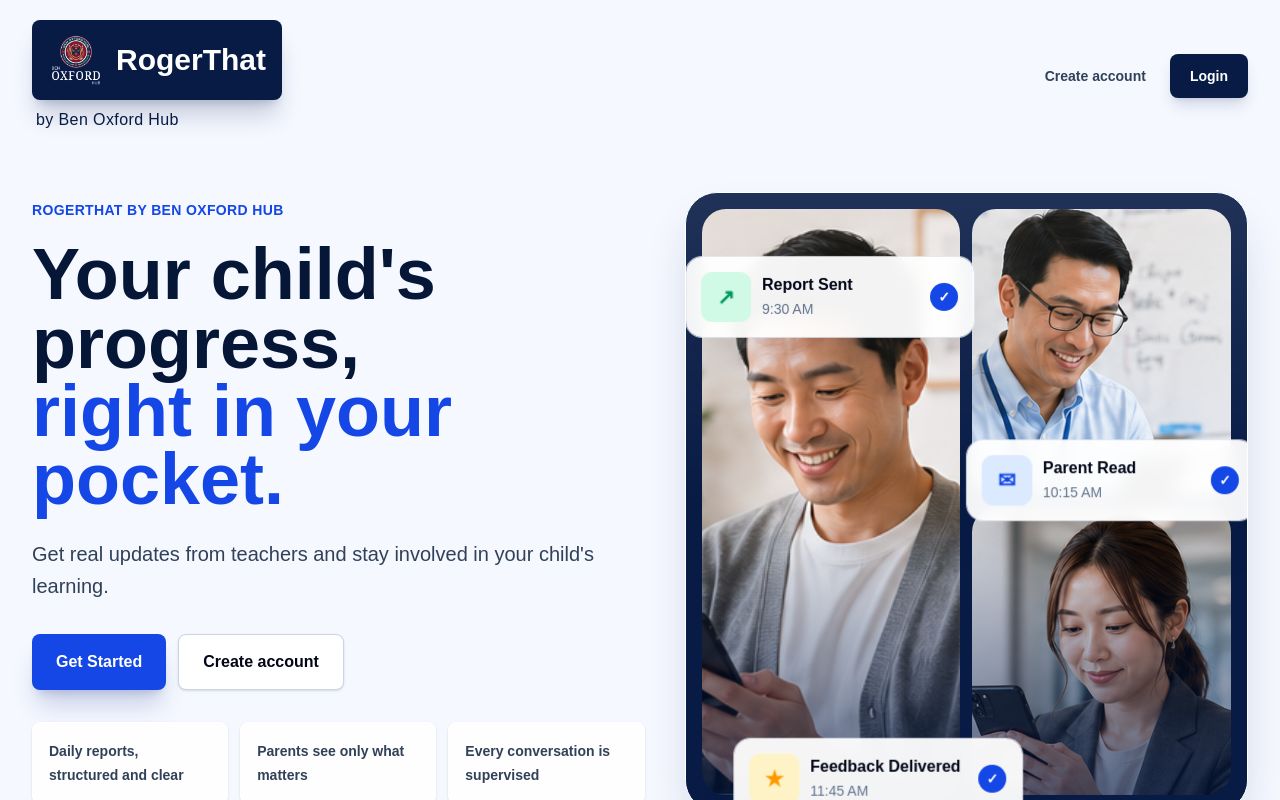
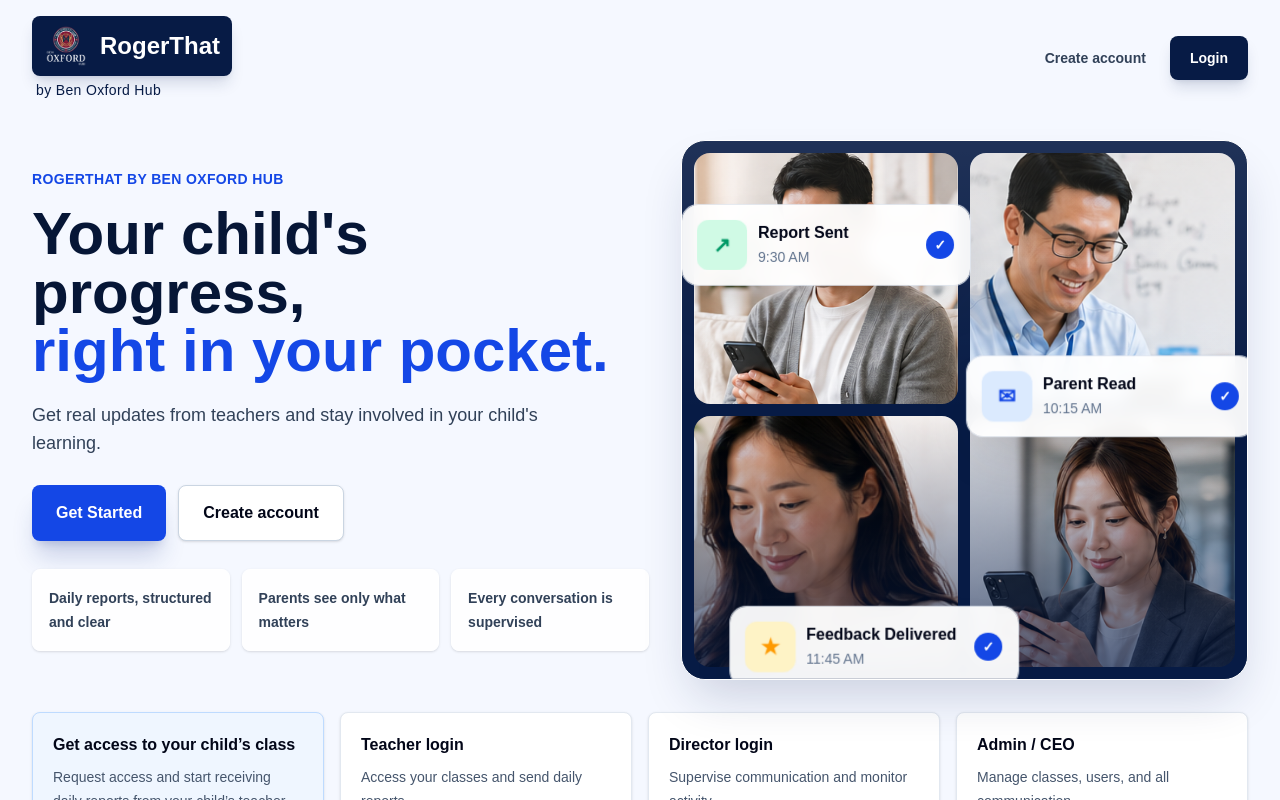
Before and after one commit to M3-AI-alt/rogerthat-app, a Next.js app: page / in a window 1280 px wide. Shown: the top 800 px of the page. Built offline with nearby package versions, Linux system fonts and the light colour scheme.

Commit message:
Polish homepage hero layout

```diff
--- a/src/app/login/page.tsx
+++ b/src/app/login/page.tsx
@@ -126,11 +126,11 @@
           <div className="inline-flex min-h-14 items-center gap-3 rounded-lg bg-[#071b45] px-4 py-3 text-white shadow-xl shadow-blue-950/20">
             <Image
               alt="Ben Oxford Hub logo"
-              className="h-14 w-14 object-contain"
-              height={56}
+              className="h-12 w-12 object-contain"
+              height={48}
               priority
               src="/ben-oxford-logo.png"
-              width={56}
+              width={48}
             />
             <span className="text-2xl font-semibold leading-none tracking-normal">
               RogerThat
--- a/src/app/page.tsx
+++ b/src/app/page.tsx
@@ -70,26 +70,49 @@
   "Every conversation is supervised",
 ] as const;
 
+const heroImages = [
+  {
+    alt: "Parent using RogerThat",
+    className: "object-[center_35%]",
+    src: "/person-parent.png",
+  },
+  {
+    alt: "Teacher using RogerThat",
+    className: "object-center",
+    src: "/person-teacher.png",
+  },
+  {
+    alt: "Mother using RogerThat",
+    className: "object-[center_30%]",
+    src: "/person-asian-mother.png",
+  },
+  {
+    alt: "Director using RogerThat",
+    className: "object-[center_30%]",
+    src: "/person-professional-woman.png",
+  },
+] as const;
+
 function BrandLockup(): ReactElement {
   return (
     <Link
-      className="group inline-flex flex-col items-start gap-2 rounded-lg focus:outline-none focus:ring-4 focus:ring-blue-500/30"
+      className="group inline-flex flex-col items-start gap-1 rounded-lg focus:outline-none focus:ring-4 focus:ring-blue-500/30"
       href="/"
     >
-      <span className="inline-flex min-h-14 items-center gap-3 rounded-lg bg-[#071b45] px-4 py-3 text-white shadow-xl shadow-blue-950/20 transition duration-200 group-hover:-translate-y-0.5 group-hover:scale-[1.01]">
+      <span className="inline-flex min-h-12 items-center gap-3 rounded-lg bg-[#071b45] px-3 py-2 text-white shadow-lg shadow-blue-950/15 transition duration-200 group-hover:-translate-y-0.5 group-hover:scale-[1.01]">
         <Image
           alt="Ben Oxford Hub logo"
-          className="h-14 w-14 object-contain"
-          height={56}
+          className="h-11 w-11 object-contain"
+          height={44}
           priority
           src="/ben-oxford-logo.png"
-          width={56}
+          width={44}
         />
-        <span className="block text-2xl font-semibold leading-none tracking-normal md:text-3xl">
+        <span className="block text-2xl font-semibold leading-none tracking-normal">
           RogerThat
         </span>
       </span>
-      <span className="pl-1 text-sm font-normal tracking-wide text-[#071b45] md:text-base">
+      <span className="pl-1 text-xs font-normal tracking-wide text-[#071b45] md:text-sm">
         by Ben Oxford Hub
       </span>
     </Link>
@@ -134,7 +157,7 @@
 export default function Home(): ReactElement {
   return (
     <main className="min-h-screen bg-[#f5f8ff] text-[#071126]">
-      <header className="mx-auto flex w-full max-w-7xl items-center justify-between px-5 py-5 md:px-8">
+      <header className="mx-auto flex w-full max-w-7xl items-center justify-between px-5 py-4 md:px-8">
         <BrandLockup />
         <nav className="flex items-center gap-2">
           <Link
@@ -152,21 +175,21 @@
         </nav>
       </header>
 
-      <section className="mx-auto grid w-full max-w-7xl gap-10 px-5 pb-12 pt-6 md:grid-cols-[1fr_0.92fr] md:px-8 md:pb-20 md:pt-10">
+      <section className="mx-auto grid w-full max-w-7xl items-center gap-8 px-5 pb-8 pt-4 md:grid-cols-[1fr_0.92fr] md:px-8 md:pt-6">
         <div className="flex flex-col justify-center">
           <p className="text-sm font-bold uppercase tracking-wide text-blue-700">
             RogerThat by Ben Oxford Hub
           </p>
-          <h1 className="mt-5 max-w-3xl text-5xl font-black leading-[0.95] tracking-normal text-[#061636] md:text-7xl">
+          <h1 className="mt-4 max-w-3xl text-4xl font-black leading-[0.98] tracking-normal text-[#061636] sm:text-5xl lg:text-6xl">
             Your child&apos;s progress,
             <span className="block text-blue-700">right in your pocket.</span>
           </h1>
-          <p className="mt-6 max-w-xl text-lg leading-8 text-slate-700 md:text-xl">
+          <p className="mt-5 max-w-xl text-base leading-7 text-slate-700 md:text-lg">
             Get real updates from teachers and stay involved in your
             child&apos;s learning.
           </p>
 
-          <div className="mt-8 flex flex-col gap-3 sm:flex-row">
+          <div className="mt-7 flex flex-col gap-3 sm:flex-row">
             <Link
               className="inline-flex min-h-14 items-center justify-center rounded-lg bg-blue-700 px-6 text-base font-bold text-white shadow-xl shadow-blue-900/20 transition duration-200 hover:-translate-y-0.5 hover:scale-[1.02] hover:bg-blue-800 focus:outline-none focus:ring-4 focus:ring-blue-500/30 active:scale-[0.98]"
               href={ROUTES.login}
@@ -181,7 +204,7 @@
             </Link>
           </div>
 
-          <div className="mt-8 grid gap-3 sm:grid-cols-3">
+          <div className="mt-7 grid gap-3 sm:grid-cols-3">
             {valuePreviews.map((item) => (
               <div
                 className="rounded-lg border border-white bg-white/90 p-4 shadow-sm transition duration-200 hover:-translate-y-1 hover:shadow-lg"
@@ -195,40 +218,20 @@
           </div>
         </div>
 
-        <div className="relative min-h-[620px] overflow-hidden rounded-[2rem] border border-white bg-[#071b45] p-4 shadow-2xl shadow-blue-950/20">
+        <div className="relative h-[430px] overflow-hidden rounded-3xl border border-white bg-[#071b45] p-3 shadow-2xl shadow-blue-950/20 sm:h-[500px] lg:h-[540px]">
           <div className="grid h-full grid-cols-2 gap-3">
-            <div className="relative overflow-hidden rounded-3xl">
-              <Image
-                alt="Parent using RogerThat"
-                className="h-full w-full object-cover"
-                fill
-                priority
-                sizes="(max-width: 768px) 50vw, 320px"
-                src="/person-parent.png"
-              />
-            </div>
-            <div className="grid gap-3">
-              <div className="relative overflow-hidden rounded-3xl">
+            {heroImages.map((image) => (
+              <div className="relative overflow-hidden rounded-2xl" key={image.src}>
                 <Image
-                  alt="Teacher using RogerThat"
-                  className="h-full w-full object-cover"
+                  alt={image.alt}
+                  className={`h-full w-full object-cover ${image.className}`}
                   fill
                   priority
                   sizes="(max-width: 768px) 50vw, 320px"
-                  src="/person-teacher.png"
+                  src={image.src}
                 />
               </div>
-              <div className="relative overflow-hidden rounded-3xl">
-                <Image
-                  alt="School director using RogerThat"
-                  className="h-full w-full object-cover"
-                  fill
-                  priority
-                  sizes="(max-width: 768px) 50vw, 320px"
-                  src="/person-professional-woman.png"
-                />
-              </div>
-            </div>
+            ))}
           </div>
           <div className="absolute inset-0 bg-gradient-to-t from-[#071b45]/70 via-transparent to-white/10" />
           {notifications.map((notification) => (
--- a/src/app/signup/page.tsx
+++ b/src/app/signup/page.tsx
@@ -124,11 +124,11 @@
           <div className="inline-flex min-h-14 items-center gap-3 rounded-lg bg-[#071b45] px-4 py-3 text-white shadow-xl shadow-blue-950/20">
             <Image
               alt="Ben Oxford Hub logo"
-              className="h-14 w-14 object-contain"
-              height={56}
+              className="h-12 w-12 object-contain"
+              height={48}
               priority
               src="/ben-oxford-logo.png"
-              width={56}
+              width={48}
             />
             <span className="text-2xl font-semibold leading-none tracking-normal">
               RogerThat
```
